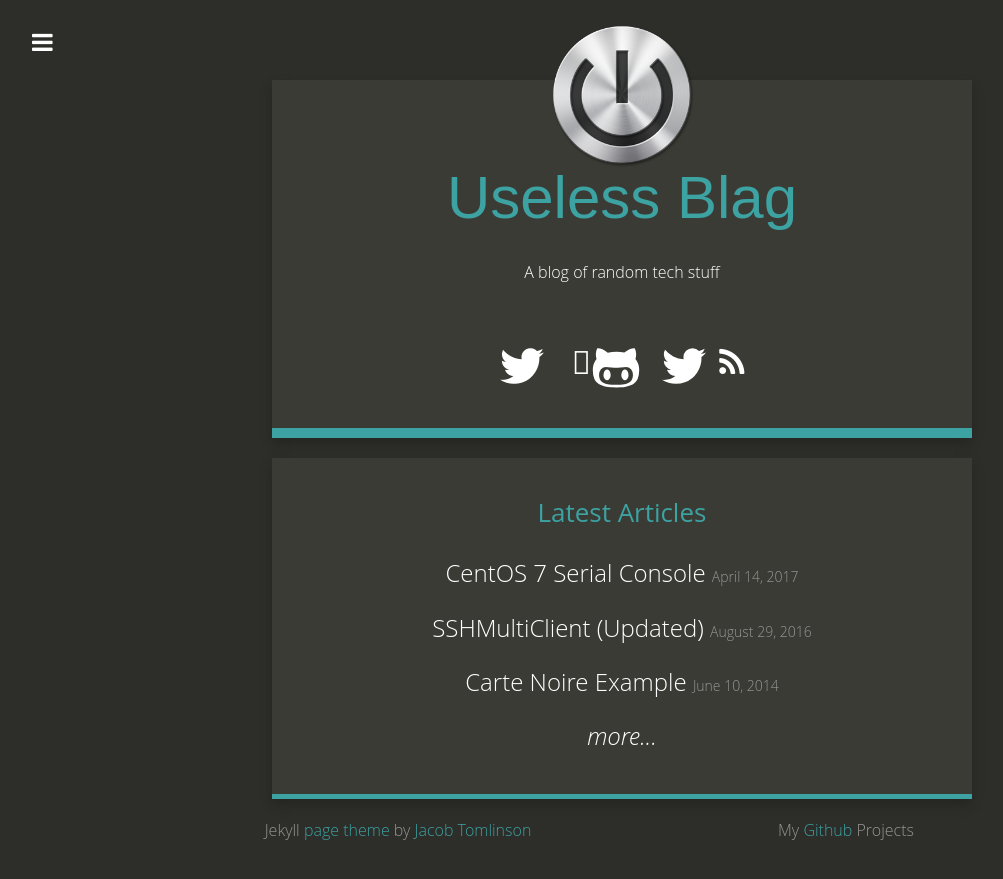
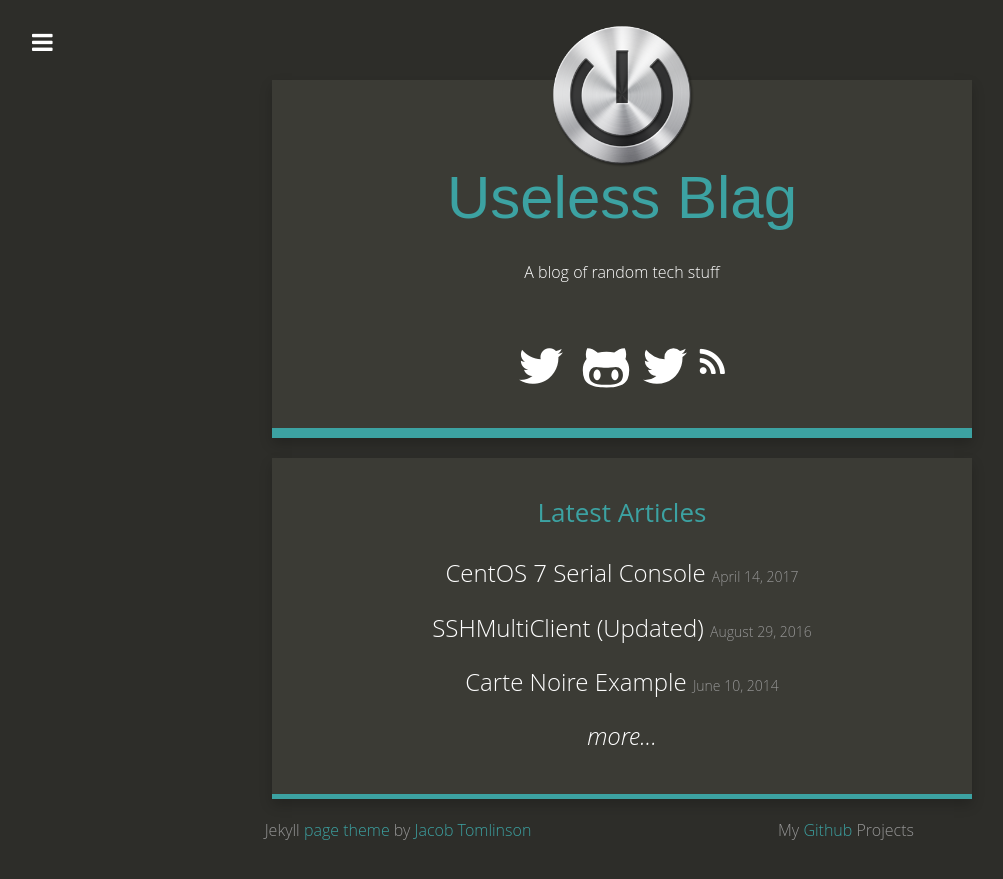
Before and after one commit to mrdaveanderson/mrdaveanderson.github.io, a Jekyll site: the page built from index.html, in a window 1280 px wide. Shown: the top 879 px of the page, without its empty margins (18-1021 px from the left). Built offline with Jekyll 4.4.1, drawn with Linux system fonts in a browser that asks for light colours; nearby versions of some CDN libraries.

Commit message:
removing font awesome

```diff
--- a/_includes/social_links.html
+++ b/_includes/social_links.html
@@ -2,7 +2,7 @@
   {% if site.linkedin_link %}<a href="{{ site.linkedin_link }}" target="_new"><i class="fa fa-linkedin"></i></a>{% endif %}
   {% if site.google_plus_link %}<a href="{{ site.google_plus_link }}" target="_new"><i class="fa fa-google-plus"></i></a>{% endif %}
   {% if site.twitter_username %}<a href="https://www.twitter.com/{{ site.twitter_username }}" target="_new"><img src="{{ site.baseurl }}/navicons/twitter.png"></a>{% endif %}
-  {% if site.github_username %}<a href="https://github.com/{{ site.github_username }}" target="_new"><i class="fa-twitter"><img src="{{ site.baseurl }}/navicons/github-alt.svg" width="50" height="50"></i></a>{% endif %}
+  {% if site.github_username %}<a href="https://github.com/{{ site.github_username }}" target="_new"><img class="fa-rss" src="{{ site.baseurl }}/navicons/github-alt.svg" width="50" height="50"></a>{% endif %}
   {% if site.stackoverflow_link %}<a href="{{ site.stackoverflow_link }}" target="_new"><i class="fa fa-stack-overflow"></i></a>{% endif %}
   <a href="{{ site.baseurl }}/feed.xml" target="_new"><img src="{{ site.baseurl }}/navicons/bird.svg" width="50" height="50"><i class="fa fa-rss"></i></a>
 </p>
```
